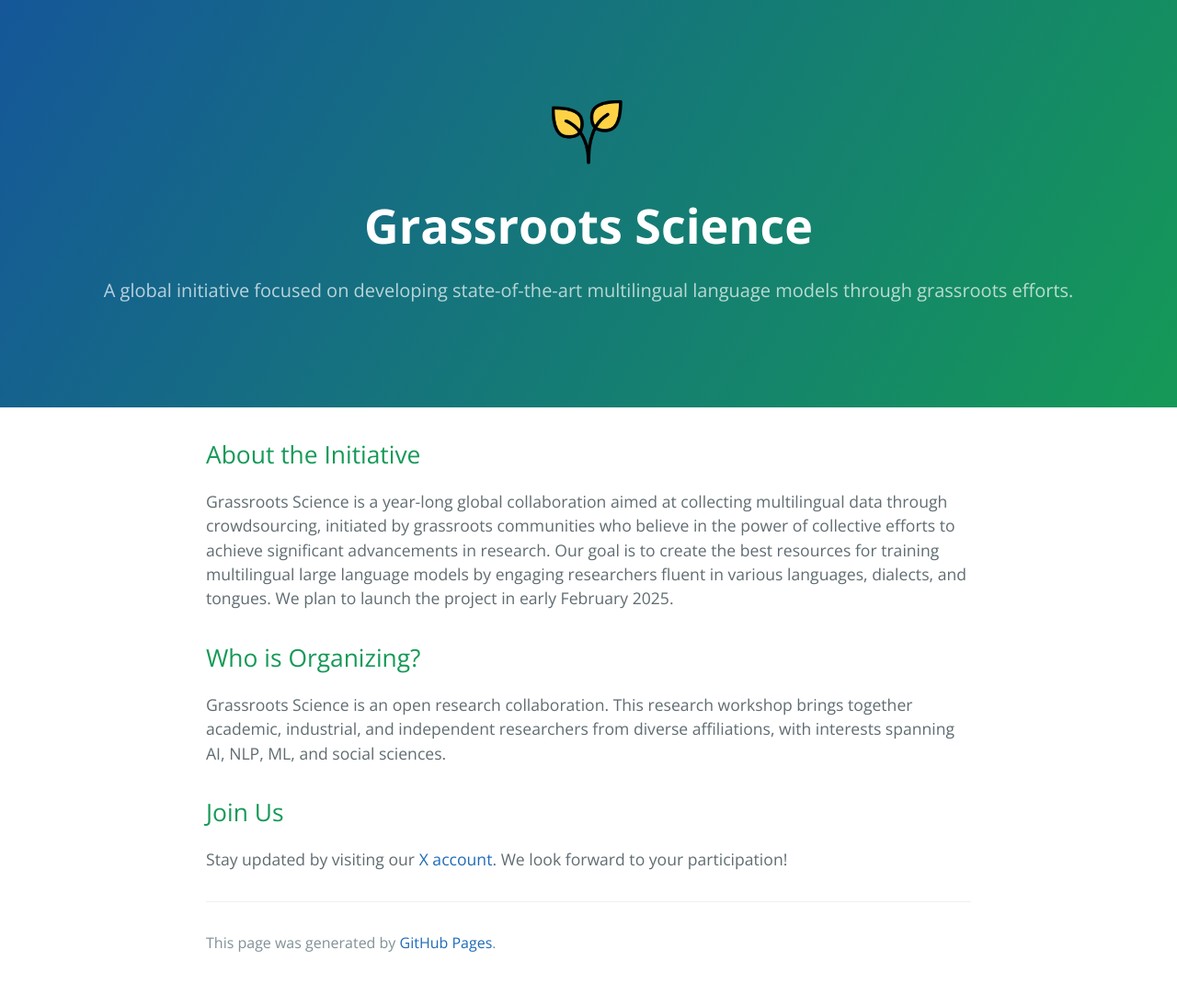
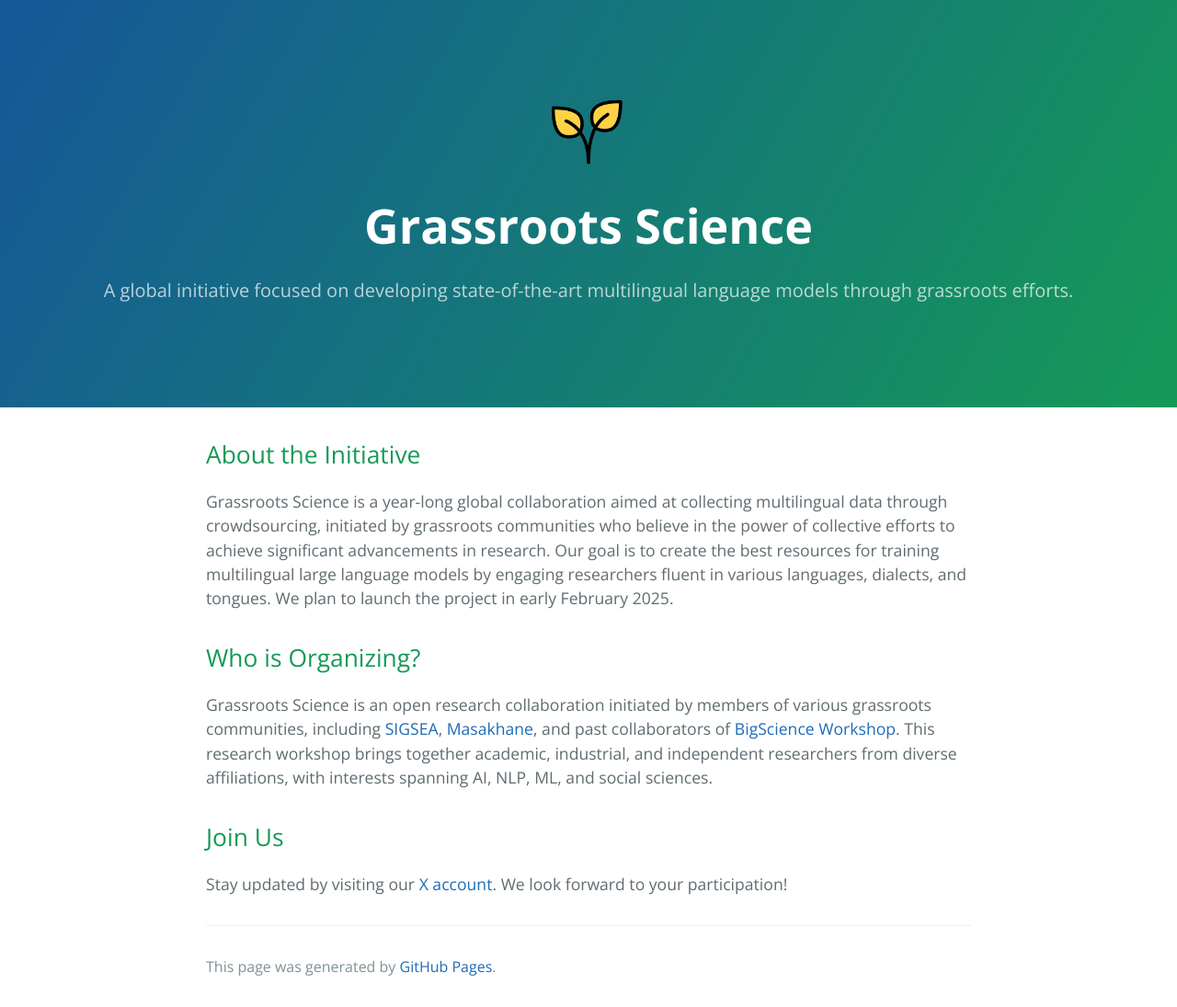
Before and after one commit to grassroots-science/grassroots-science.github.io, a Jekyll site: the page built from index.md, in a window 1280 px wide. Shown: the whole page at 92% size. Built offline with Jekyll 4.4.1, drawn with Linux system fonts in a browser that asks for light colours; before the commit the page ends 1069 px from its top, so only the background shows below that.

Commit message:
Update index.md

```diff
--- a/index.md
+++ b/index.md
@@ -10,7 +10,7 @@
 
 ## Who is Organizing?
 
-Grassroots Science is an open research collaboration. This research workshop brings together academic, industrial, and independent researchers from diverse affiliations, with interests spanning AI, NLP, ML, and social sciences.
+Grassroots Science is an open research collaboration initiated by members of various grassroots communities, including [SIGSEA](https://www.sigsea.org/), [Masakhane](https://www.masakhane.io/), and past collaborators of [BigScience Workshop](https://bigscience.huggingface.co/). This research workshop brings together academic, industrial, and independent researchers from diverse affiliations, with interests spanning AI, NLP, ML, and social sciences.
 
 ## Join Us
 
```
